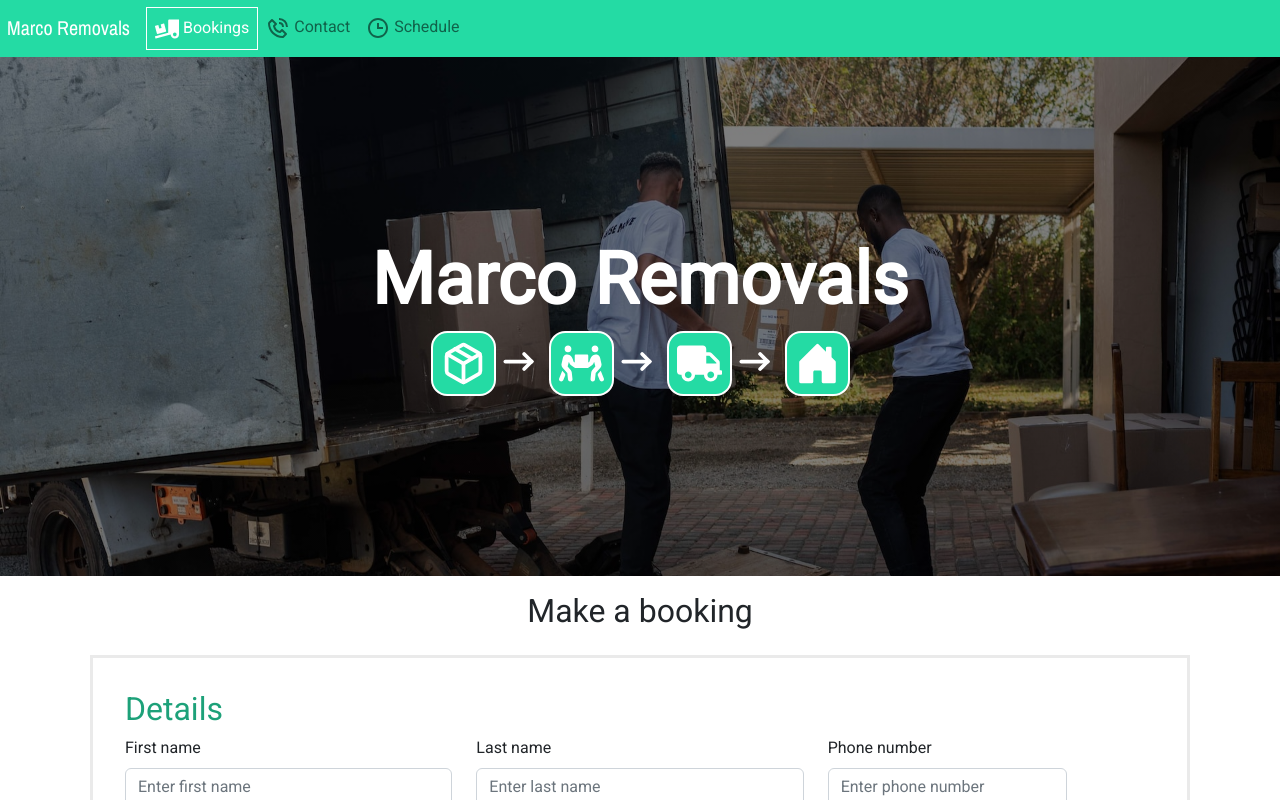
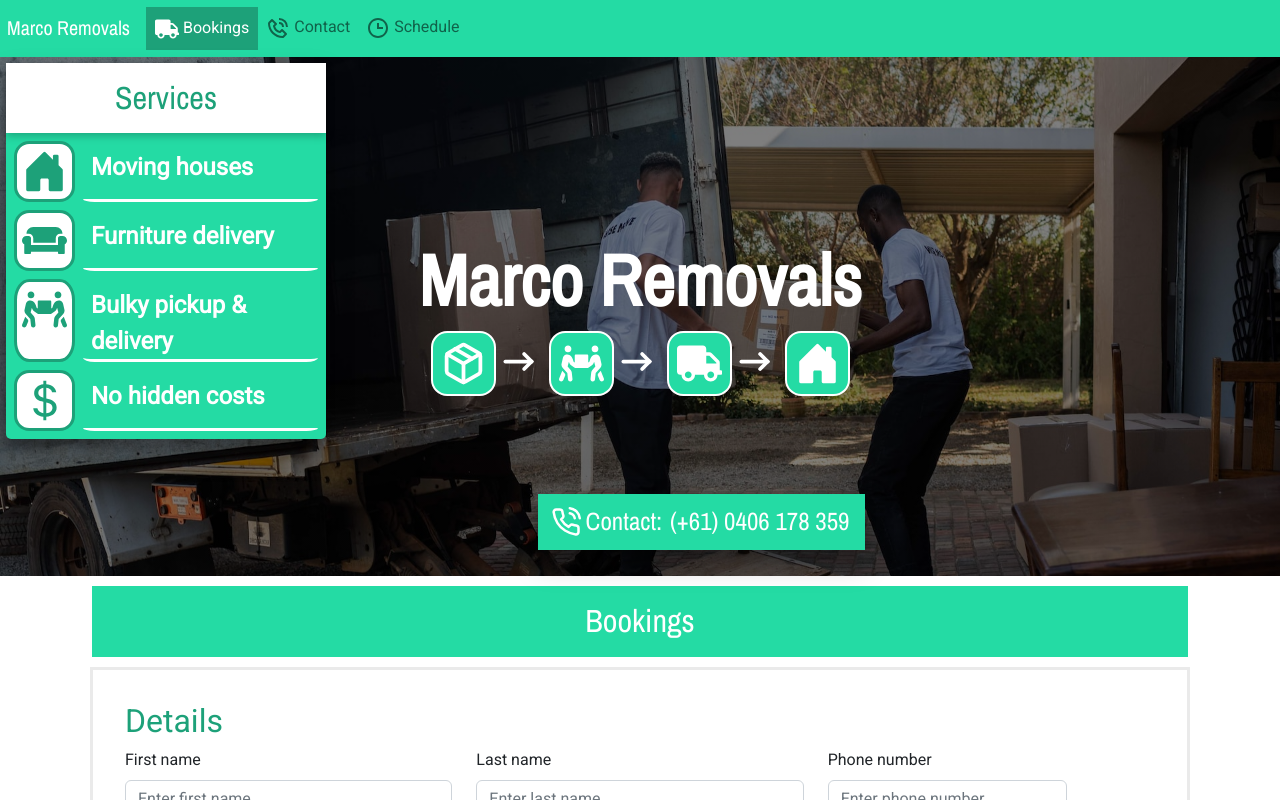
Before and after one commit to AbhikS847/marco-removals, a React (Create React App) app in the folder marco-booking/: page / in a window 1280 px wide. Shown: the top 800 px of the page. Built offline with nearby package versions, Linux system fonts and the light colour scheme.

Commit message:
Big changes to the UI

```diff
--- a/marco-booking/src/components/Booking.js
+++ b/marco-booking/src/components/Booking.js
@@ -3,10 +3,10 @@ import ReactDatePicker from 'react-datepicker';
 import {GiConfirmed} from "react-icons/gi";
 import "react-datepicker/dist/react-datepicker.css";
 import { Container, Row, Col, Badge, Modal, Alert} from 'react-bootstrap';
-import {BsFillHouseDoorFill} from 'react-icons/bs';
-import {FaUserAlt, FaStickyNote, FaPeopleCarry, FaTruck} from 'react-icons/fa';
+import {BsFillHouseDoorFill, BsCurrencyDollar} from 'react-icons/bs';
+import {FaUserAlt, FaStickyNote, FaPeopleCarry, FaTruck, FaCouch} from 'react-icons/fa';
 import {ImLocation, ImCalendar, ImClock, ImMail2} from 'react-icons/im';
-import {FiPackage} from 'react-icons/fi';
+import {FiPackage, FiPhoneCall} from 'react-icons/fi';
 import { TbArrowNarrowRight } from "react-icons/tb";
 import Button from 'react-bootstrap/Button';
 import Form from 'react-bootstrap/Form';
@@ -117,10 +117,50 @@ const Booking = () => {
     const [showSuccess, setShowSuccess] = useState(false);
     const [confirmationDetails, setConfirmationDetails] = useState({});
 
+
     return <div>
     <div className="moversjumbo d-none d-sm-block" style={{backgroundImage:`linear-gradient(rgba(0, 0, 0, 0.5), rgba(0, 0, 0, 0.5)), url('${movers}')`}}>
+    <div className="contactbox">
+      <div className="d-flex justify-content-center" style={{}}>
+      <div style={{padding:5}}>
+      <FiPhoneCall size={30}></FiPhoneCall>
+      </div>
+      <div style={{display:'flex', alignItems:'center', fontSize:25, fontFamily:'Archivo Narrow'}}>
+        Contact:  <a className="px-2 link-primary" href="tel:0406178359">(+61) 0406 178 359 </a>
+      </div>
+      </div>
+    </div>
+    <div className="servicesbox">
+    <div>
+    <h2 style={{textAlign:'center', width:'100%', backgroundColor:'#fff', color:'#1da179', padding:16, boxShadow:'rgba(0, 0, 0, 0.24) 0px 3px 8px', fontFamily: 'Archivo Narrow,sans-serif'}}>Services</h2>
+    </div>
+    <div className="d-flex justify-content-left my-2 px-2">
+    <div style={{backgroundColor:'#fff', color:'#1da179', padding:5, borderRadius:'25%', border:'3px solid #1da179'}}>
+    <BsFillHouseDoorFill size={45}></BsFillHouseDoorFill>
+    </div>
+    <div style={{padding:'8px 0px 0px 8px', fontSize:24, fontWeight:600, borderBottom:'3px solid #fff', width:'100%', marginLeft:8, borderRadius:'5%'}}>Moving houses</div>
+    </div>
+    <div className="d-flex justify-content-left my-2 px-2">
+    <div style={{backgroundColor:'#fff', color:'#1da179', padding:5, borderRadius:'25%', border:'3px solid #1da179'}}>
+    <FaCouch size={45}></FaCouch>
+    </div>
+    <div style={{padding:'8px 0px 0px 8px', fontSize:24, fontWeight:600, borderBottom:'3px solid #fff', width:'100%', marginLeft:8, borderRadius:'5%'}}>Furniture delivery</div>
+    </div>
+    <div className="d-flex justify-content-left my-2 px-2">
+    <div style={{backgroundColor:'#fff', color:'#1da179', padding:5, borderRadius:'25%', border:'3px solid #1da179'}}>
+    <FaPeopleCarry size={45}></FaPeopleCarry>
+    </div>
+    <div style={{padding:'8px 0px 0px 8px', fontSize:24, fontWeight:600, borderBottom:'3px solid #fff', width:'100%', marginLeft:8, borderRadius:'5%'}}>Bulky pickup & delivery</div>
+    </div>
+    <div className="d-flex justify-content-left my-2 px-2">
+    <div style={{backgroundColor:'#fff', color:'#1da179', padding:5, borderRadius:'25%', border:'3px solid #1da179'}}>
+    <BsCurrencyDollar size={45}></BsCurrencyDollar>
+    </div>
+    <div style={{padding:'8px 0px 0px 8px', fontSize:24, fontWeight:600, borderBottom:'3px solid #fff', width:'100%', marginLeft:8, borderRadius:'5%'}}>No hidden costs</div>
+    </div>
+    </div>
     <div className="moversjumbotext">
-      <h3 className="display-2" style={{color:"#fff",fontWeight:800}}>Marco Removals</h3>
+      <h3 className="display-2" style={{color:"#fff",fontWeight:800, fontFamily: 'Archivo Narrow,sans-serif'}}>Marco Removals</h3>
       <div className="d-flex justify-content-center">
       <div style={{backgroundColor:'#24dba4', borderRadius:'25%', padding:8, border:'2px solid #fff'}}>
       <div><FiPackage size={45} style={{color:'#fff'}} /></div>
@@ -147,12 +187,43 @@ const Booking = () => {
     </div>
     </div>
     <div className="d-block d-sm-none moversjumbomobile" style={{backgroundImage:`linear-gradient(rgba(0, 0, 0, 0.5), rgba(0, 0, 0, 0.5)), url('${movers}')`}}>
+    <div className="contactbox-mobile">
+    <div className="d-flex justify-content-center" style={{}}>
+    <div style={{padding:'0px 4px 0px 4px'}}><FiPhoneCall size={15}></FiPhoneCall></div> |
+    <div style={{display:'flex', alignItems:'center', fontSize:15, fontFamily:'Archivo Narrow'}}>
+      <a className="px-2 link-primary" href="tel:0406178359">(+61) 0406 178 359 </a>
+      </div>
+      </div>
+    </div>
     <div className="moversjumbotextmobile">
-      <h2 style={{fontWeight:800}}>Marco Removals</h2>
+      <h1 className="display-4" style={{fontWeight:800, fontFamily: 'Archivo Narrow,sans-serif', letterSpacing:'4px'}}>Marco Removals</h1>
+      <div className="d-flex justify-content-center">
+      <div style={{backgroundColor:'#24dba4', borderRadius:'25%', padding:4, border:'2px solid #fff'}}>
+      <div><FiPackage size={30} style={{color:'#fff'}} /></div>
+      </div>
+      <div style={{padding:"4px 4px 4px 0"}}>
+      <div><TbArrowNarrowRight size={30} style={{color:'#fff'}} /></div>
+      </div>
+      <div style={{backgroundColor:'#24dba4', borderRadius:'25%', padding:4, border:'2px solid #fff'}}>
+      <div><FaPeopleCarry size={30} style={{color:'#fff'}} /></div>
+      </div>
+      <div style={{padding:"4px 4px 4px 0"}}>
+      <div><TbArrowNarrowRight size={30} style={{color:'#fff'}} /></div>
+      </div>
+      <div style={{backgroundColor:'#24dba4', borderRadius:'25%', padding:4, border:'2px solid #fff'}}>
+      <div><FaTruck size={30} style={{color:'#fff'}} /></div>
+      </div>
+      <div style={{padding:"4px 4px 4px 0"}}>
+      <div><TbArrowNarrowRight size={30} style={{color:'#fff'}} /></div>
+      </div>
+      <div style={{backgroundColor:'#24dba4', borderRadius:'25%', padding:4, border:'2px solid #fff'}}>
+      <div><BsFillHouseDoorFill size={30} style={{color:'#fff'}} /></div>
+      </div>
+      </div>
     </div>
     </div>
     <Container>
-    <h2 className="text-center py-3">Make a booking</h2>
+    <h2 className="text-center py-3 moversheaders">Bookings</h2>
     <Form style={{padding:16, margin:8,border:'3px solid #eaeaea'}} autoComplete="false" onSubmit={(event)=>{
           event.preventDefault();
 
--- a/marco-booking/src/components/Contact.js
+++ b/marco-booking/src/components/Contact.js
@@ -7,7 +7,7 @@ import {GrInstagram} from "react-icons/gr";
 const Contact = () => {
     return <>
     <Container>
-    <h2 className='text-center py-3'>Contact details</h2>
+    <h2 className='text-center py-3 moversheaders'>Contact</h2>
     <Card className="text-center">
       <Card.Header>Marco Removals</Card.Header>
       <Card.Body>
--- a/marco-booking/src/components/Header.js
+++ b/marco-booking/src/components/Header.js
@@ -3,7 +3,7 @@ import Nav from 'react-bootstrap/Nav';
 import Navbar from 'react-bootstrap/Navbar';
 import { LinkContainer } from 'react-router-bootstrap';
 import { Button } from 'react-bootstrap';
-import {FaTruckLoading} from 'react-icons/fa';
+import {FaTruck} from 'react-icons/fa';
 import {BiPhoneCall} from 'react-icons/bi';
 import {BiTime} from 'react-icons/bi';
 
@@ -14,7 +14,7 @@ const Header = () => {
         <Navbar.Collapse id="basic-navbar-nav">
           <Nav className="me-auto">
           <LinkContainer to="/">
-          <Nav.Link href=""><FaTruckLoading size={24}/> Bookings</Nav.Link>
+          <Nav.Link href=""><FaTruck size={24}/> Bookings</Nav.Link>
           </LinkContainer>
           <LinkContainer to="/contact">
             <Nav.Link href=""><BiPhoneCall size={24}/> Contact</Nav.Link>
@@ -30,7 +30,7 @@ const Header = () => {
     </Navbar>
     <div className="d-flex d-sm-none ">
     <LinkContainer style={{width:"50%",borderRadius:0,border:'none', backgroundColor:'#24dba4'}} to="/">
-    <Button style={{width:"50%",borderRadius:0,border:'2px solid #24dba4', backgroundColor:'#24dba4'}}><FaTruckLoading size={24}/> Bookings</Button>
+    <Button style={{width:"50%",borderRadius:0,border:'2px solid #24dba4', backgroundColor:'#24dba4'}}><FaTruck size={24}/> Bookings</Button>
     </LinkContainer>
     <LinkContainer style={{width:"50%",borderRadius:0,border:'2px solid #24dba4', backgroundColor:'#24dba4'}} to="/contact">
     <Button style={{width:"50%",borderRadius:0,border:'2px solid #24dba4', backgroundColor:'#24dba4'}}><BiPhoneCall size={24}/> Contact</Button>
--- a/marco-booking/src/components/Schedule.js
+++ b/marco-booking/src/components/Schedule.js
@@ -34,7 +34,7 @@ const Schedule = () => {
 
     return <>
     <Container>
-    <h2 className='text-center py-3'>Marco's Schedule</h2>
+    <h2 className='text-center py-3 moversheaders'>Marco's Schedule</h2>
     {schedules.length === 0 ?
         <Alert key="info" variant="info">
     <h6>No schedules available yet. Please, keep checking this page for updates or any changes to current schedules.</h6>
--- a/marco-booking/src/styles/main.css
+++ b/marco-booking/src/styles/main.css
@@ -65,9 +65,9 @@ a.btn.btn-primary{
 }
 
 .active.nav-link.active{
-    color: #fff !important;
-    border:1px solid #fff !important;
-
+    color:#fff;
+    background-color:#1da179;
+    border:1px solid #1da179;
 }
 
 .navbar-brand{
@@ -110,5 +110,56 @@ td{
     color:#fff;
     position: absolute;
     top:40%;
-    left:30%;
+    left:18%;
 }
+
+.moversheaders{
+    background-color:#24dba4;
+    margin:10px;
+    color:#fff;
+    font-weight:400;
+    font-family:'Archivo Narrow';
+}
+
+.servicesbox{
+box-shadow: rgba(0, 0, 0, 0.25) 0px 14px 28px, rgba(0, 0, 0, 0.22) 0px 10px 10px;
+    color:#fff;
+    background-color: #24dba4;
+    margin:6px;
+    width:25%;
+    border-radius:5px;
+    position:absolute;
+}
+
+.contactbox{
+    box-shadow: rgba(0, 0, 0, 0.25) 0px 14px 28px, rgba(0, 0, 0, 0.22) 0px 10px 10px;
+    color:#fff;
+    background-color: #24dba4;
+    padding:8px;
+    text-align: center;
+    bottom:5%;
+    left:42%;
+    font-family:'Archivo Narrow';
+    position:absolute;
+}
+
+.contactbox-mobile{
+    box-shadow: rgba(0, 0, 0, 0.25) 0px 14px 28px, rgba(0, 0, 0, 0.22) 0px 10px 10px;
+    color:#fff;
+    background-color: #24dba4;
+    text-align: center;
+    top:8%;
+    left:40%;
+    font-family:'Archivo Narrow';
+    position:absolute;
+}
+
+.link-primary{
+    color: #fff !important;
+    text-decoration: none;
+    font-family:'Archivo Narrow';
+}
+
+.link-primary:hover{
+    color:#eaeaea !important;
+}
```
